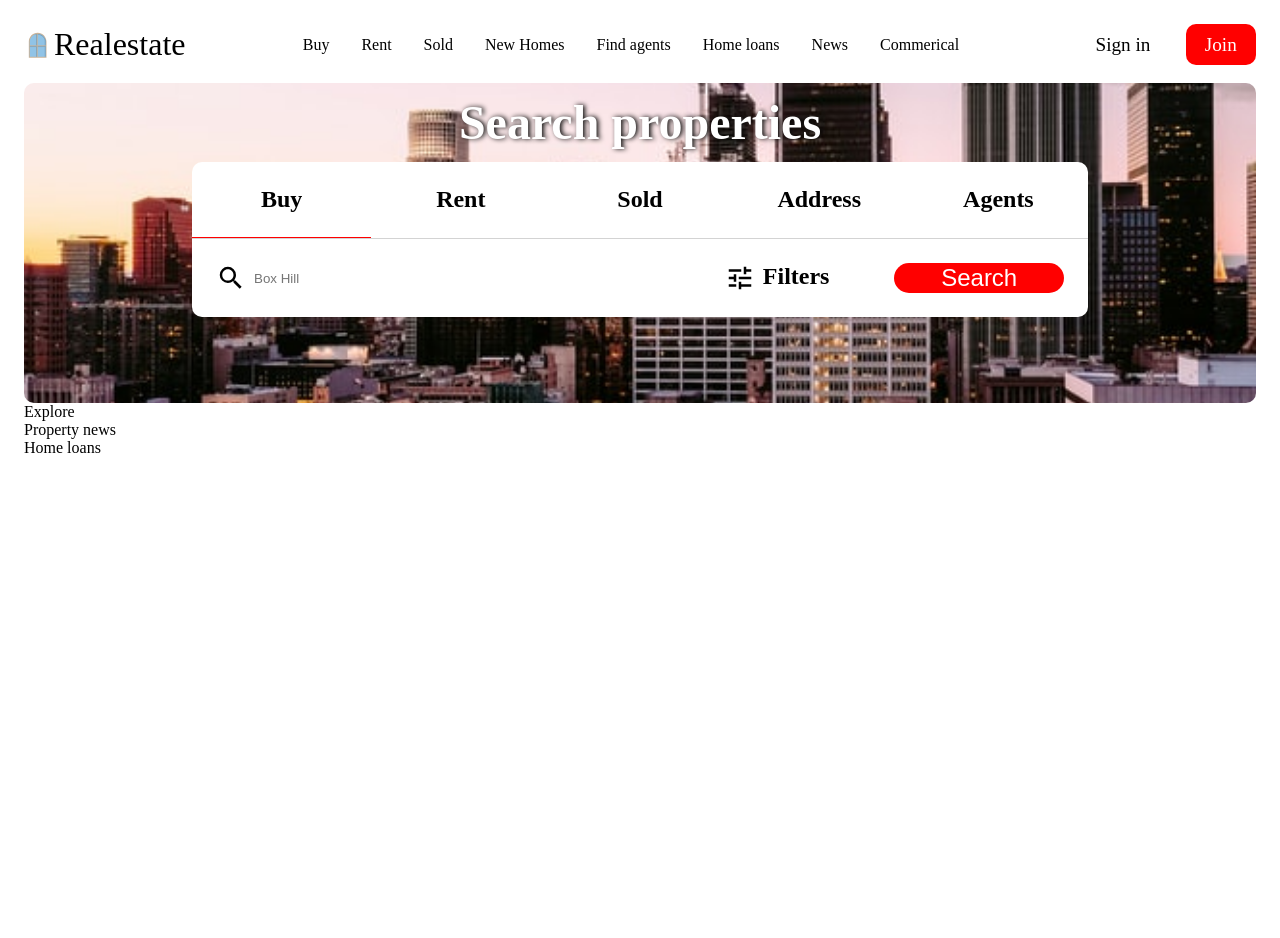
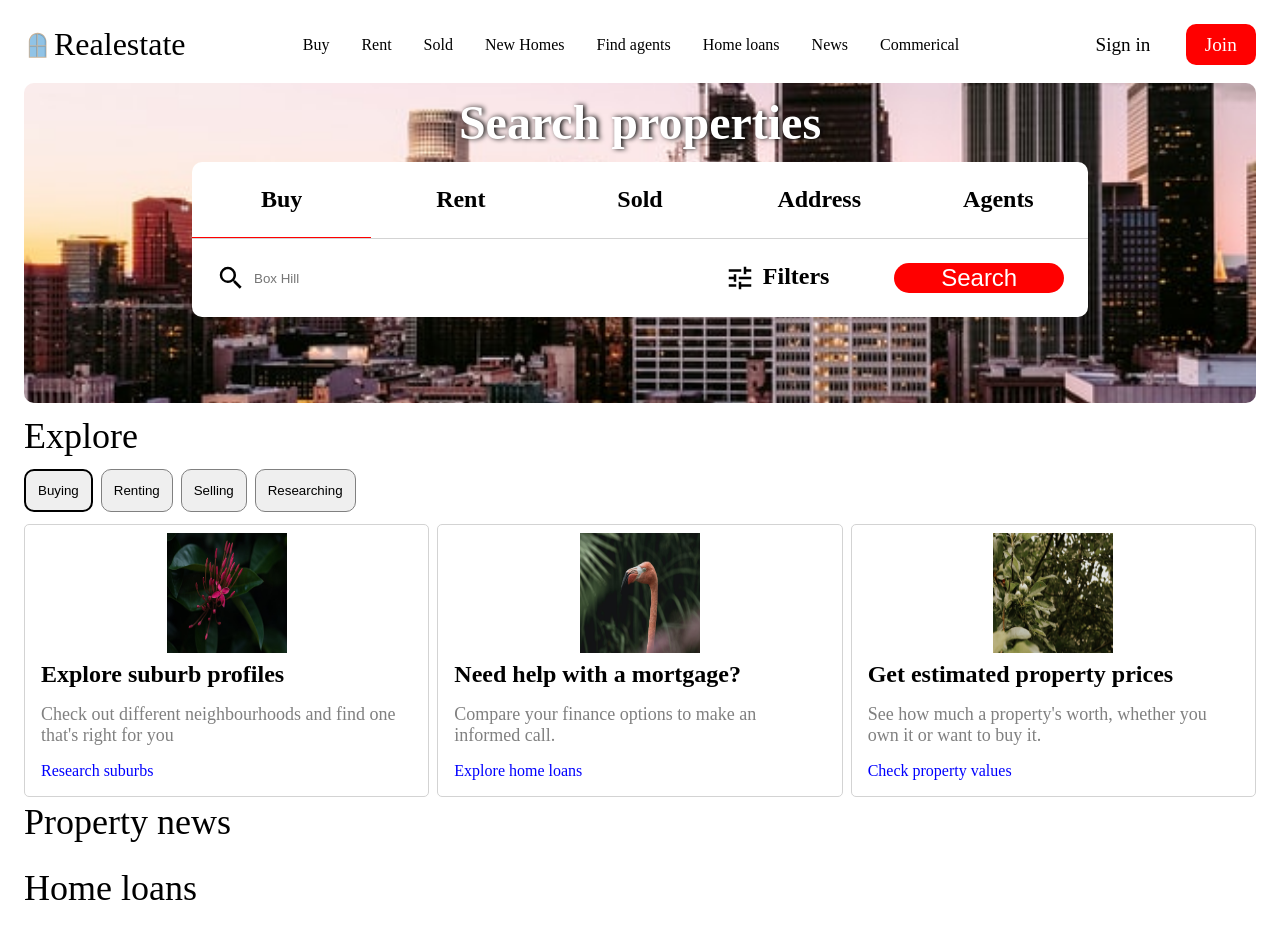
Before and after one commit to JohnGammie/realestate-react, a React (Create React App) app: page / in a window 1280 px wide. Shown: the top 938 px of the page. Before the commit the page ends 800 px from the top, so only its background shows below. Built offline with nearby package versions, Linux system fonts and the light colour scheme.

Commit message:
Add Explore section with key informational link cards to services offered by the site

```diff
--- /dev/null
+++ b/src/ExploreSection/Card.js
@@ -0,0 +1,41 @@
+import React from "react";
+import { useState } from "react";
+import {
+  StyledCard,
+  CardTitle,
+  CardContent,
+  CardLink,
+} from "../components/styles/ExploreSection.styled";
+import { useNavigate } from "react-router-dom";
+
+const Card = (props) => {
+  const navigate = useNavigate();
+  const [highLightedCard, setHighLightedCard] = useState(false);
+
+  const highlightLink = () => {
+    setHighLightedCard(true);
+  };
+
+  const unhighlightLink = () => {
+    setHighLightedCard(false);
+  };
+
+  const applyHightlightStyle = () => {
+    return highLightedCard ? { textDecoration: "underline" } : {};
+  };
+
+  return (
+    <StyledCard
+      onMouseEnter={highlightLink}
+      onMouseLeave={unhighlightLink}
+      onClick={() => navigate(props.linkUrl)}
+    >
+      <img src={props.image} alt="cardImage" />
+      <CardTitle>{props.title}</CardTitle>
+      <CardContent>{props.content}</CardContent>
+      <CardLink style={applyHightlightStyle()}>{props.linkText}</CardLink>
+    </StyledCard>
+  );
+};
+
+export default Card;
--- /dev/null
+++ b/src/ExploreSection/ExploreSection.js
@@ -0,0 +1,65 @@
+import React from "react";
+import { useState } from "react";
+import {
+  StyledExploreSection,
+  Cards,
+  Button,
+  Buttons,
+} from "../components/styles/ExploreSection.styled";
+import Card from "./Card";
+
+const ExploreSection = () => {
+  const tabNames = ["Buying", "Renting", "Selling", "Researching"];
+  const [activeTabName, setActiveTabName] = useState("Buying");
+  const cardContent = require("./CardContent.json");
+
+  const generateButtons = () => {
+    const tabCollection = [];
+    tabNames.forEach((tabName, index) => {
+      let styleOfActiveButton = () => {
+        if (tabName === activeTabName) {
+          return {
+            border: "2px solid black",
+          };
+        }
+      };
+      tabCollection.push(
+        <Button
+          key={index}
+          onClick={() => setActiveTabName(tabName)}
+          style={styleOfActiveButton()}
+        >
+          {tabName}
+        </Button>
+      );
+    });
+    return <>{tabCollection}</>;
+  };
+
+  const generateCards = () => {
+    let cardsCollection = [];
+    cardContent[activeTabName].forEach((card, index) => {
+      cardsCollection.push(
+        <Card
+          key={activeTabName + index}
+          title={card.title}
+          content={card.content}
+          linkText={card.linkText}
+          linkUrl={card.linkUrl}
+          image={card.image}
+        ></Card>
+      );
+    });
+
+    return cardsCollection;
+  };
+
+  return (
+    <StyledExploreSection>
+      <Buttons>{generateButtons()}</Buttons>
+      <Cards>{generateCards()}</Cards>
+    </StyledExploreSection>
+  );
+};
+
+export default ExploreSection;
--- /dev/null
+++ b/src/components/styles/ExploreSection.styled.js
@@ -0,0 +1,59 @@
+import styled from "styled-components";
+
+export const StyledExploreSection = styled.div`
+  display: flex;
+  flex-direction: column;
+  height: 40vh;
+`;
+
+export const Cards = styled.div`
+  display: grid;
+  grid-template-columns: repeat(3, 1fr);
+  grid-gap: 8px;
+`;
+
+export const StyledCard = styled.div`
+  border: 1px solid lightgrey;
+  display: flex;
+  flex-direction: column;
+  justify-content: space-between;
+  padding: 8px;
+
+  border-radius: 5px;
+
+  & img {
+    display: flex;
+    align-self: center;
+    width: 120px;
+    height: 120px;
+  }
+`;
+
+export const CardTitle = styled.div`
+  font-weight: bolder;
+  font-size: 24px;
+  padding: 8px;
+`;
+
+export const CardContent = styled.div`
+  font-size: 18px;
+  color: grey;
+  padding: 8px;
+`;
+
+export const CardLink = styled.div`
+  color: blue;
+  padding: 8px;
+`;
+
+export const Button = styled.button`
+  padding: 12px;
+  border-radius: 10px;
+  border: 0.5px solid grey;
+`;
+
+export const Buttons = styled.div`
+  display: flex;
+  gap: 8px;
+  margin-bottom: 12px;
+`;
--- a/src/pages/home.js
+++ b/src/pages/home.js
@@ -1,6 +1,7 @@
 import React from "react";
 import "./pages.css";
 import SearchMain from "../components/SearchMain";
+import ExploreSection from "../ExploreSection/ExploreSection";
 
 const Home = () => {
   return (
@@ -9,9 +10,16 @@ const Home = () => {
         <div className="sectionTitle">Search properties</div>
         <SearchMain />
       </div>
-      <div className="section">Explore</div>
-      <div className="sections">Property news</div>
-      <div className="section">Home loans</div>
+      <div className="section">
+        <div className="sectionTitle">Explore</div>
+        <ExploreSection />
+      </div>
+      <div className="sections">
+        <div className="sectionTitle">Property news</div>
+      </div>
+      <div className="section">
+        <div className="sectionTitle">Home loans</div>
+      </div>
     </>
   );
 };
--- a/src/pages/pages.css
+++ b/src/pages/pages.css
@@ -8,13 +8,17 @@
   height: 40vh;
 
   font-weight: bolder;
-  font-size: 3em;
 
   border-radius: 10px;
 }
 
-.sectionTitle {
+#sectionSearch .sectionTitle {
   color: white;
   text-shadow: rgb(10, 10, 9) 2px 0 5px;
-  padding: 12px;
+  font-size: 48px;
 }
+
+.sectionTitle {
+  padding: 12px 0px;
+  font-size: 36px;
+}
```
